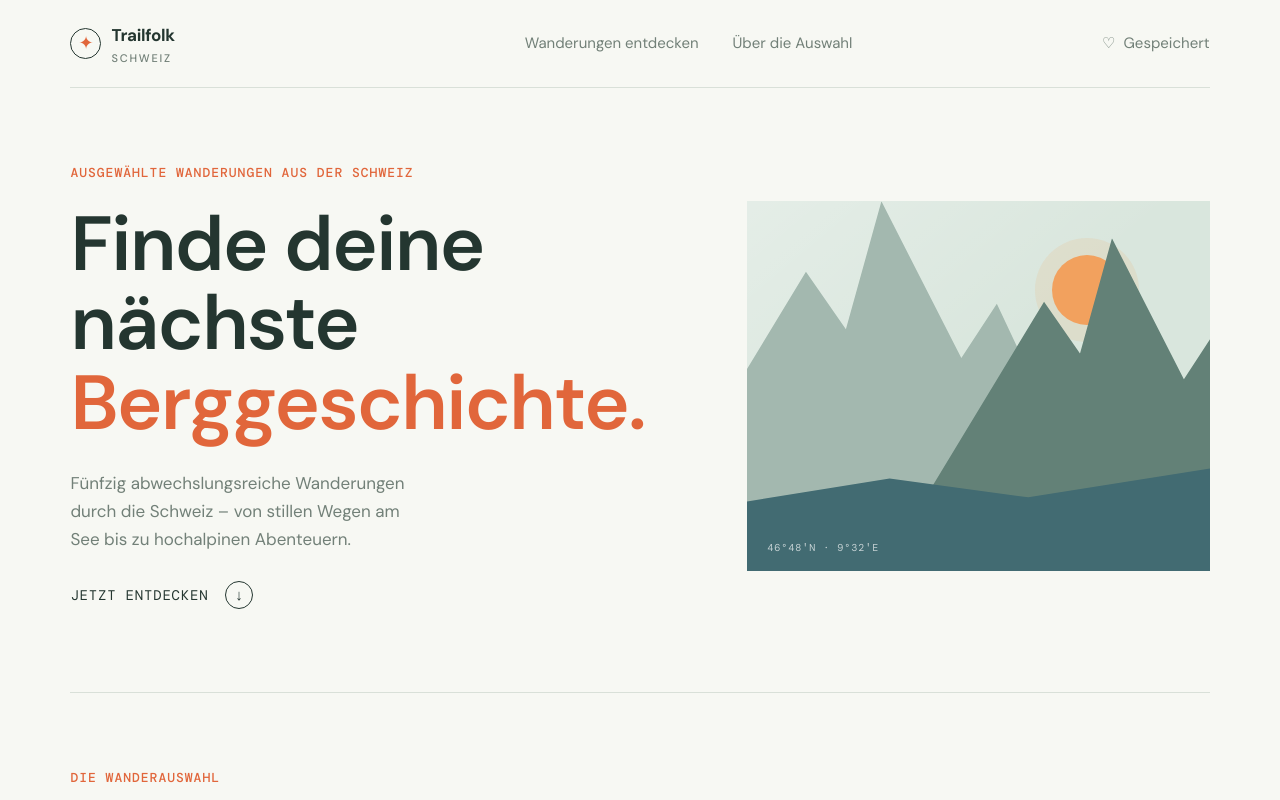
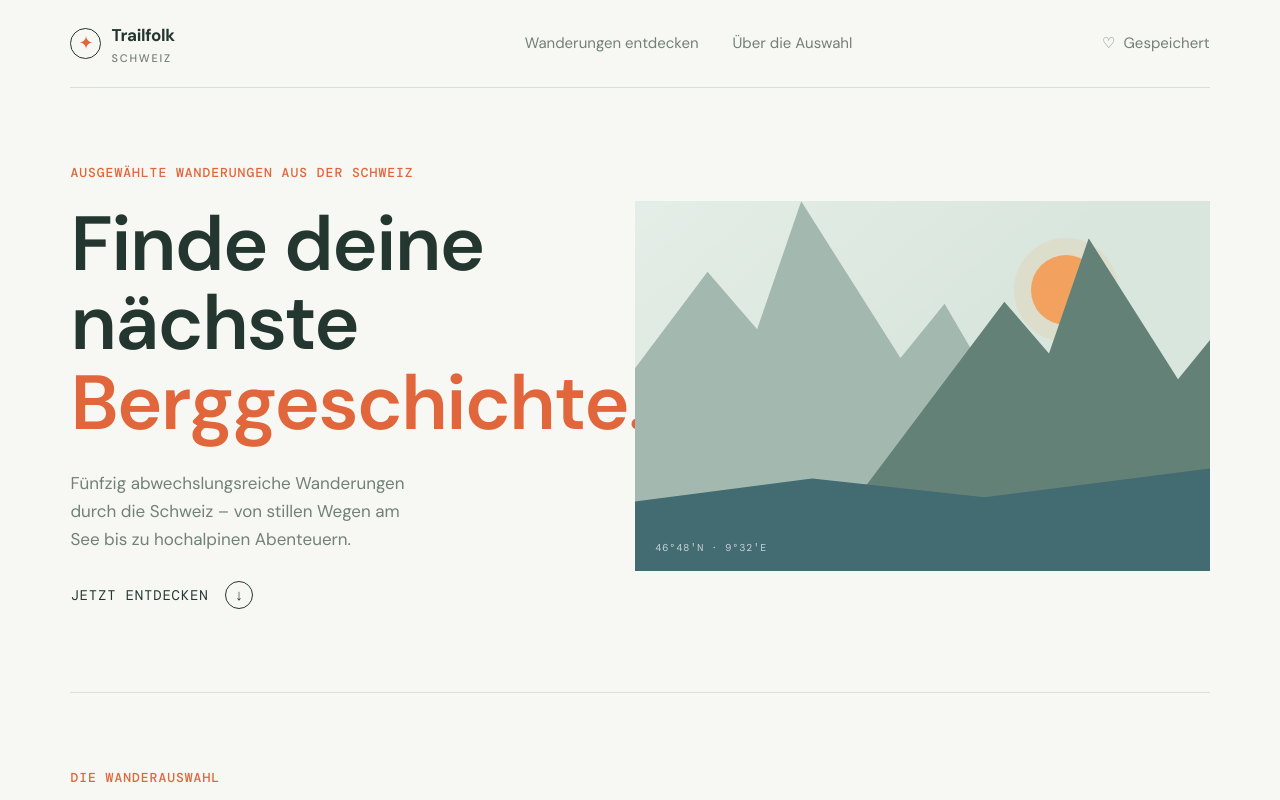
Before and after one commit to mactanner/trailfolk, a React (Vite) app: page / in a window 1280 px wide. Shown: the top 800 px of the page. Built offline with nearby package versions, Linux system fonts and the light colour scheme.

Commit message:
fix: hero image

```diff
--- a/src/App.css
+++ b/src/App.css
@@ -34,10 +34,10 @@ a {
 }
 
 .page-shell {
-  max-width: 1440px;
+  max-width: 1680px;
   min-height: 100vh;
   margin: 0 auto;
-  padding: 0 5.5vw;
+  padding: 0 clamp(22px, 5.5vw, 88px);
 }
 
 .site-header {
@@ -124,10 +124,14 @@ nav a:hover,
 .hero {
   min-height: 480px;
   display: grid;
-  grid-template-columns: 0.85fr 1fr;
-  gap: 8vw;
+  grid-template-columns: minmax(0, 0.85fr) minmax(0, 1fr);
+  gap: clamp(40px, 6vw, 96px);
   align-items: center;
   padding: 75px 0 83px;
+}
+
+.hero-copy {
+  min-width: 0;
 }
 
 .eyebrow,
@@ -214,6 +218,7 @@ h1 span {
 
 .hero-art {
   height: 370px;
+  width: 100%;
   position: relative;
   overflow: hidden;
   background: #d9e6dd;
@@ -552,6 +557,7 @@ select:focus {
   height: 210px;
   position: relative;
   overflow: hidden;
+  --card-color: #4c7890;
   background: var(--card-color);
   isolation: isolate;
 }
@@ -716,6 +722,13 @@ footer {
   font-size: 12px;
 }
 
+@media (max-width: 1100px) and (min-width: 801px) {
+  .hero {
+    grid-template-columns: minmax(0, 1fr) minmax(0, 0.85fr);
+    gap: 42px;
+  }
+}
+
 @media (max-width: 800px) {
   .page-shell {
     padding: 0 22px;
```
